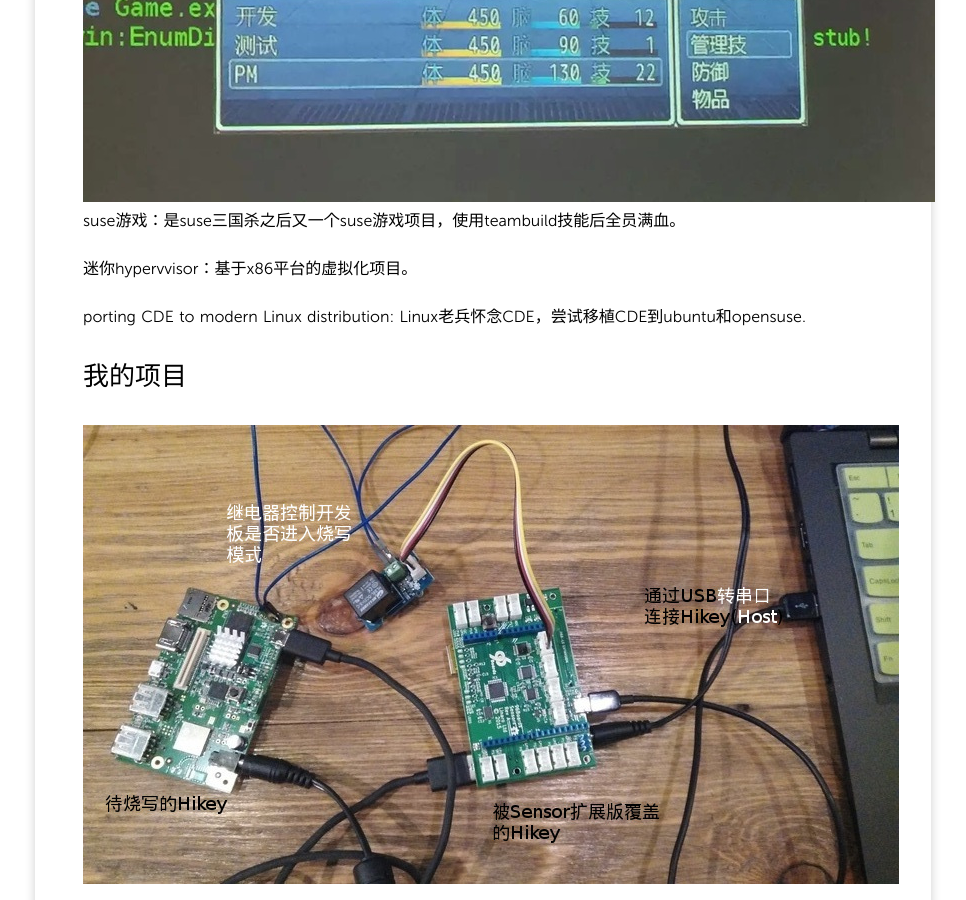
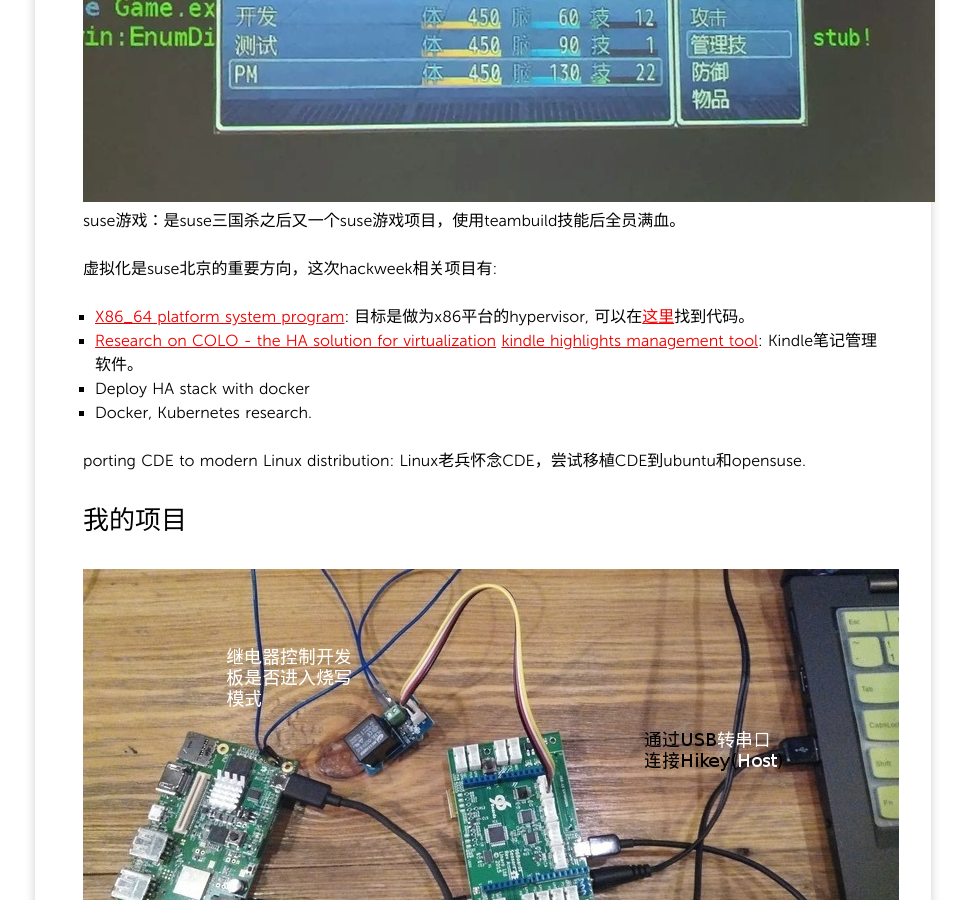
Before and after one commit to bjzhang/bjzhang.github.io, a Jekyll site: the page built from _posts/2015/2015-12-31-hackweek-hikey-and-sensor-kit.md, in a window 1280 px wide and 900 px high, scrolled down 1195 px. Shown: the whole window, without its empty margins (157-1123 px from the left). Built offline with Jekyll 4.4.1, drawn with Linux system fonts in a browser that asks for light colours; Markdown is read by kramdown in place of the engine named in the settings; comment, search, counter and statistics services are not loaded.

Commit message:
hackweek: update interested hackweek projects
Signed-off-by: Bamvor Jian Zhang <bamvor.zhangjian@linaro.org>

```diff
--- a/_posts/2015/2015-12-31-hackweek-hikey-and-sensor-kit.md
+++ b/_posts/2015/2015-12-31-hackweek-hikey-and-sensor-kit.md
@@ -20,7 +20,12 @@ tags: [hikey, sensor, suse, hackweek]
 ![Project: suse game]({{site.url}}/public/images/hackweek13/Project_suse_game.jpg)
 suse游戏：是suse三国杀之后又一个suse游戏项目，使用teambuild技能后全员满血。
 
-迷你hypervvisor：基于x86平台的虚拟化项目。
+虚拟化是suse北京的重要方向，这次hackweek相关项目有:
+*   [X86_64 platform system program](https://hackweek.suse.com/13/projects/1104): 目标是做为x86平台的hypervisor, 可以在[这里](https://github.com/wjn740/hypervisor_last)找到代码。
+*   [Research on COLO - the HA solution for virtualization](https://hackweek.suse.com/13/projects/1118)
+[kindle highlights management tool](https://hackweek.suse.com/13/projects/1138): Kindle笔记管理软件。
+*   Deploy HA stack with docker
+*   Docker, Kubernetes research.
 
 porting CDE to modern Linux distribution: Linux老兵怀念CDE，尝试移植CDE到ubuntu和opensuse.
 
```
